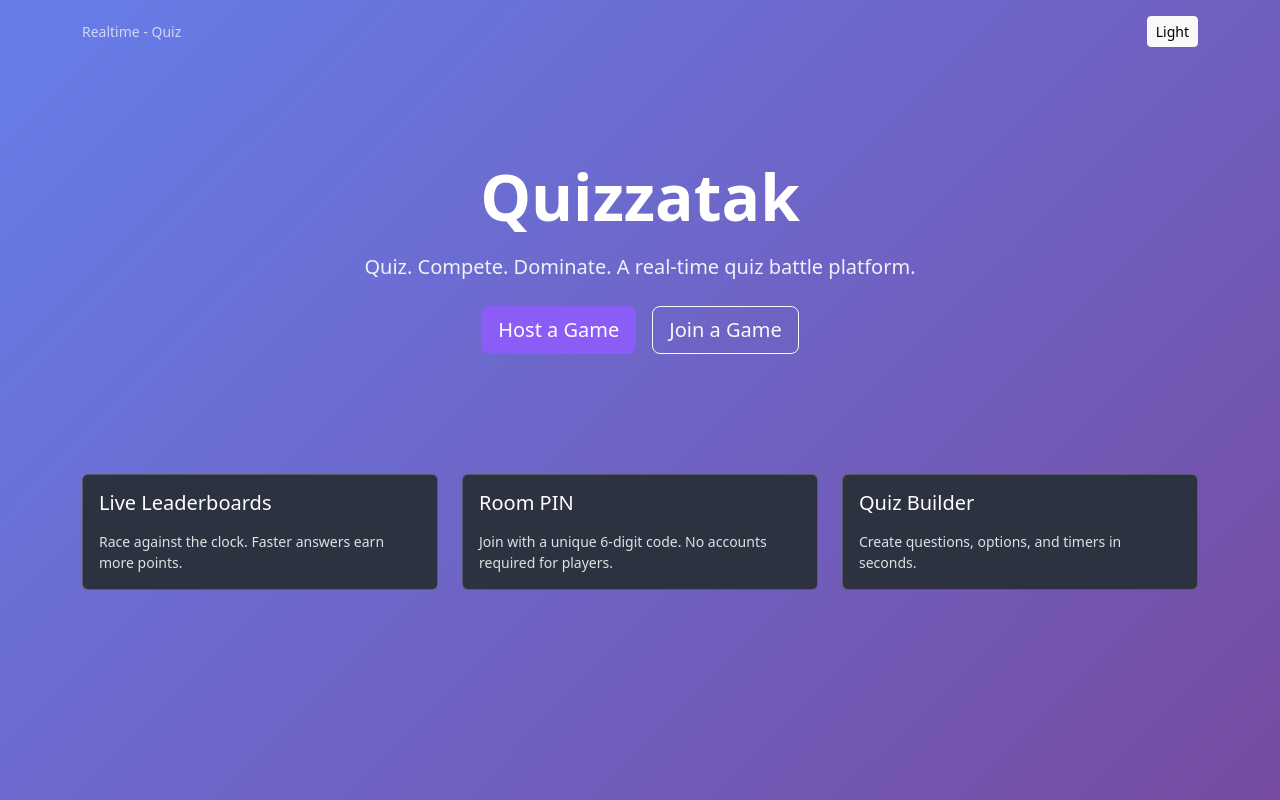
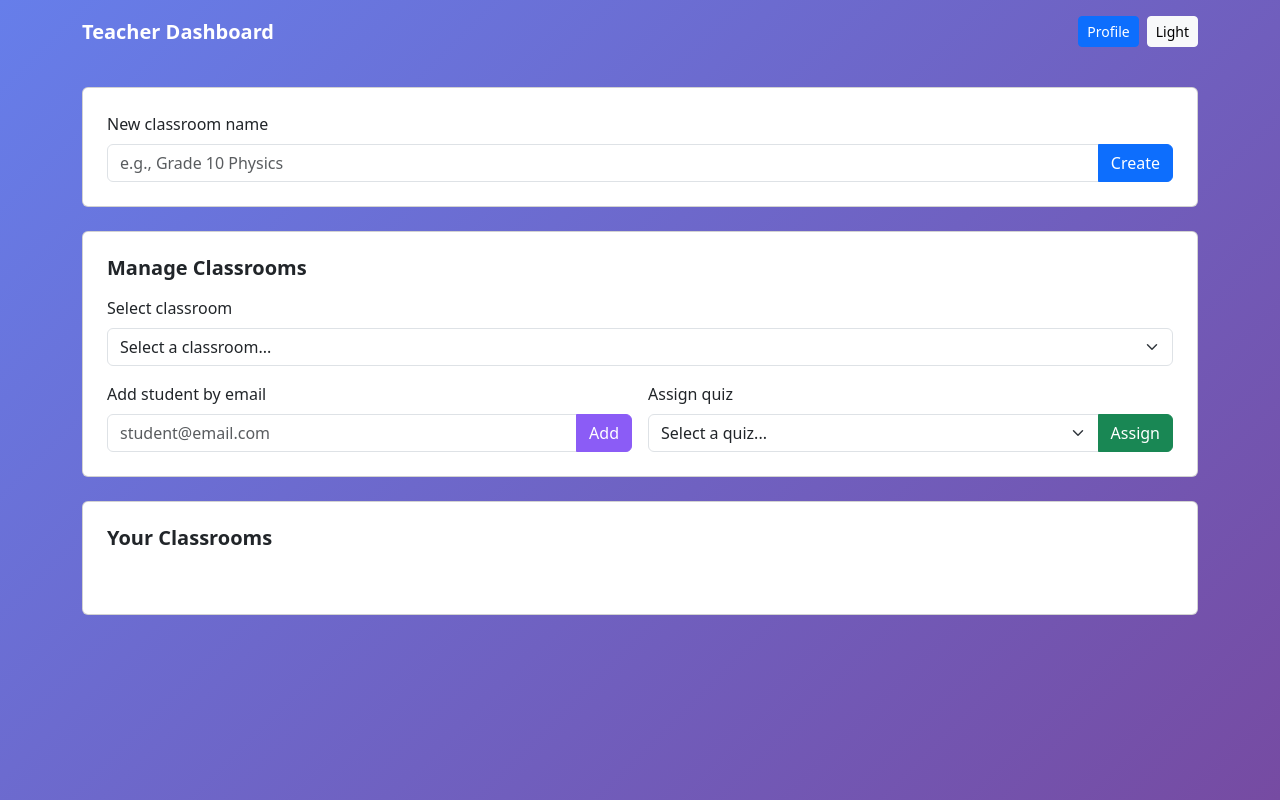
Before and after one commit to Ali-Said1/Quizzatak, a React (Vite) app: page /dashboard in a window 1280 px wide. Built offline with nearby package versions, Linux system fonts and the light colour scheme.

Commit message:
dashboard

```diff
--- a/src/App.jsx
+++ b/src/App.jsx
@@ -1,6 +1,7 @@
 import React, { useState } from 'react';
-import Landing from './pages/Landing';
+import TeacherDashboard from './pages/teacherDashboard/teacherDashboard.jsx';
 import 'bootstrap/dist/css/bootstrap.min.css';
+
 import './App.css';
 
 export default function App() {
@@ -10,5 +11,5 @@ export default function App() {
     setTheme(theme === 'dark' ? 'light' : 'dark');
   };
 
-  return <Landing theme={theme} toggleTheme={toggleTheme} />;
+  return <TeacherDashboard theme={theme} toggleTheme={toggleTheme} />;
 }
--- /dev/null
+++ b/src/components/DashboardHeader.jsx
@@ -0,0 +1,28 @@
+import React from 'react';
+import { Container, Button } from 'react-bootstrap';
+
+const DashboardHeader = ({ theme, toggleTheme }) => {
+  return (
+    <header className="py-3 dashboard-header-border">
+      <Container>
+        <div className="d-flex justify-content-between align-items-center">
+          <h5 className="mb-0 fw-bold">Teacher Dashboard</h5>
+          <div className="d-flex align-items-center gap-2">
+            <Button variant="primary" size="sm">
+              Profile
+            </Button>
+            <Button
+              variant={theme === 'dark' ? 'light' : 'dark'}
+              size="sm"
+              onClick={toggleTheme}
+            >
+              {theme === 'dark' ? 'Light' : 'Dark'}
+            </Button>
+          </div>
+        </div>
+      </Container>
+    </header>
+  );
+};
+
+export default DashboardHeader;
--- /dev/null
+++ b/src/pages/teacherDashboard/teacherDashboard.jsx
@@ -0,0 +1,99 @@
+import React from "react";
+import {
+  Container,
+  Row,
+  Col,
+  Card,
+  Form,
+  Button,
+  InputGroup,
+} from "react-bootstrap";
+
+import DashboardHeader from "../../components/DashboardHeader.jsx";
+
+const TeacherDashboard = ({ theme, toggleTheme }) => {
+  return (
+    <div className={`main-wrapper ${theme}`}>
+      <DashboardHeader theme={theme} toggleTheme={toggleTheme} />
+      <Container className="py-4">
+        {/* Section 1: Create Classroom */}
+        <Card className="dashboard-card mb-4">
+          <Card.Body className="p-4">
+            <Form>
+              <Form.Label htmlFor="classroom-name" className="fw-medium">
+                New classroom name
+              </Form.Label>
+              <InputGroup>
+                <Form.Control
+                  id="classroom-name"
+                  placeholder="e.g., Grade 10 Physics"
+                />
+                <Button variant="primary" type="submit">
+                  Create
+                </Button>
+              </InputGroup>
+            </Form>
+          </Card.Body>
+        </Card>
+
+        {/* Section 2: Manage Classrooms */}
+        <Card className="dashboard-card mb-4">
+          <Card.Body className="p-4">
+            <h5 className="mb-3 fw-bold">Manage Classrooms</h5>
+            <Form.Group controlId="select-classroom" className="mb-3">
+              <Form.Label>Select classroom</Form.Label>
+              <Form.Select>
+                <option>Select a classroom...</option>
+                {/* Classrooms would be mapped here */}
+              </Form.Select>
+            </Form.Group>
+
+            <Row className="g-3">
+              {/* Add Student */}
+              <Col md={6}>
+                <Form.Label htmlFor="add-student-email">
+                  Add student by email
+                </Form.Label>
+                <InputGroup>
+                  <Form.Control
+                    id="add-student-email"
+                    placeholder="student@email.com"
+                  />
+                  <Button variant="secondary" id="add-student-btn">
+                    Add
+                  </Button>
+                </InputGroup>
+              </Col>
+
+              {/* Assign Quiz */}
+              <Col md={6}>
+                <Form.Label htmlFor="assign-quiz-select">
+                  Assign quiz
+                </Form.Label>
+                <InputGroup>
+                  <Form.Select id="assign-quiz-select">
+                    <option>Select a quiz...</option>
+                    {/* Quizzes would be mapped here */}
+                  </Form.Select>
+                  <Button variant="success">Assign</Button>
+                </InputGroup>
+              </Col>
+            </Row>
+          </Card.Body>
+        </Card>
+
+        {/* Section 3: Your Classrooms */}
+        <Card className="dashboard-card">
+          <Card.Body className="p-4">
+            <h5 className="mb-3 fw-bold">Your Classrooms</h5>
+            <p className="text-muted mb-0">
+              No classrooms yet. Create one above.
+            </p>
+          </Card.Body>
+        </Card>
+      </Container>
+    </div>
+  );
+};
+
+export default TeacherDashboard;
```
